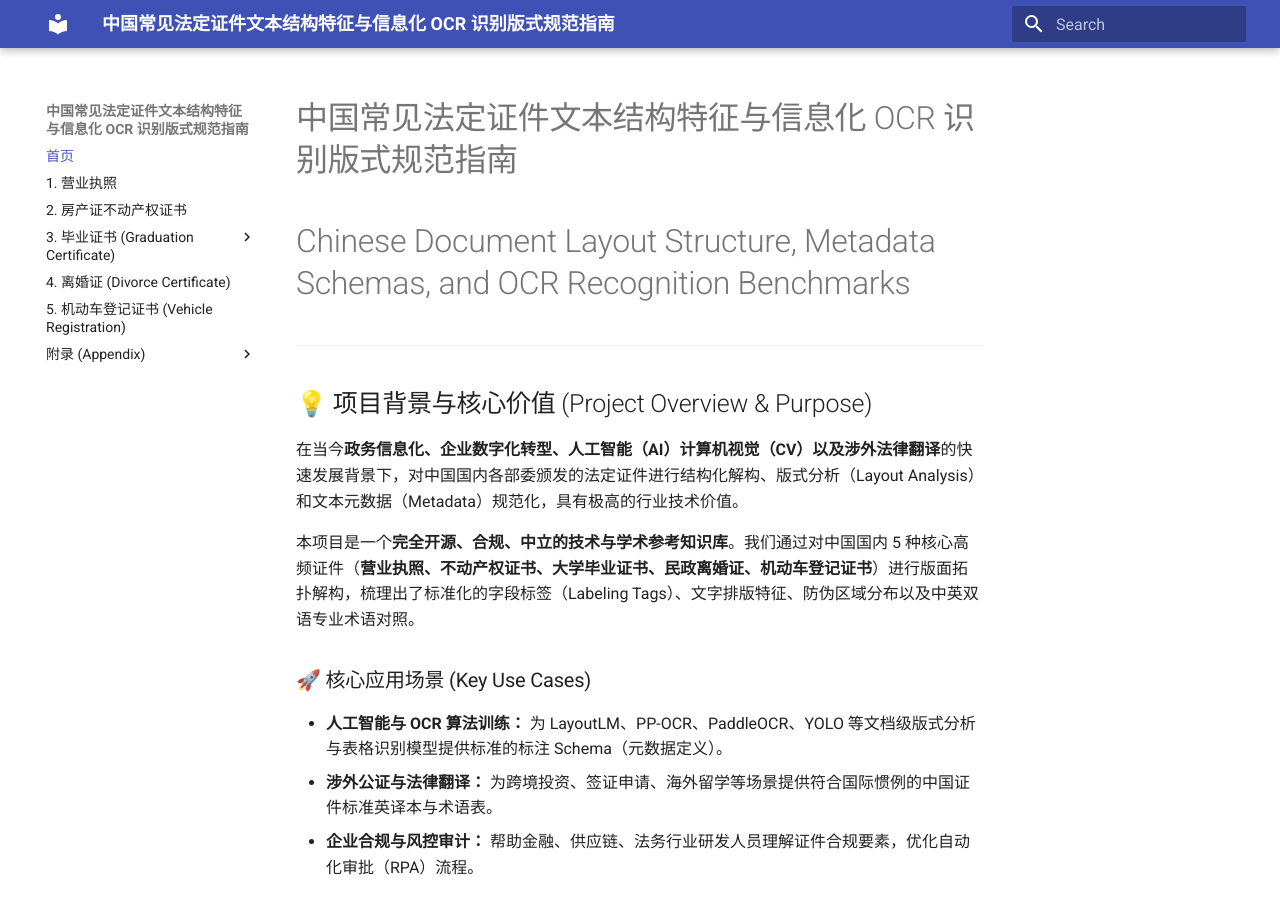
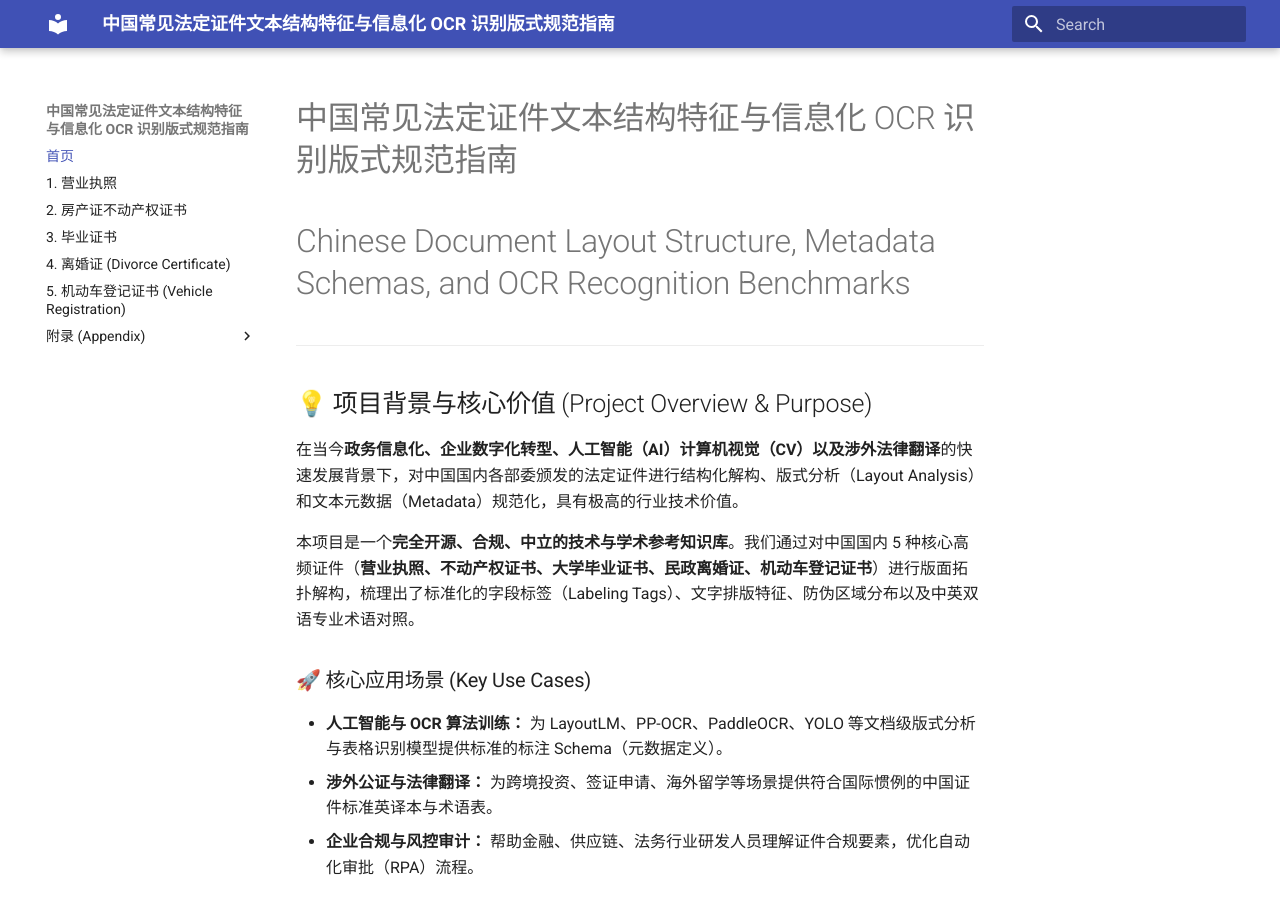
Before and after one commit to kouyac/bdcfzc, an MkDocs documentation site: the page built from docs/index.md, in a window 1280 px wide and 900 px high. Built offline with MkDocs 1.6.1 and Material for MkDocs 9.7.7, drawn with Linux system fonts in a browser that asks for light colours; some of the changed lines change nothing that is shown.

Commit message:
Simplify graduation certificate navigation structure

```diff
--- a/mkdocs.yml
+++ b/mkdocs.yml
@@ -8,9 +8,7 @@ nav:
   - 首页: index.md
   - 1. 营业执照: business_license.md
   - 2. 房产证不动产权证书: property_certificate.md
-  - 3. 毕业证书 (Graduation Certificate):
-      - 全日制毕业证: graduation_certificate/bachelor.md
-      - 成教、自考毕业证: graduation_certificate/postgraduate_college.md
+  - 3. 毕业证书: bachelor.md
   - 4. 离婚证 (Divorce Certificate): divorce_certificate.md
   - 5. 机动车登记证书 (Vehicle Registration): vehicle_registration.md
   - 附录 (Appendix):
```
